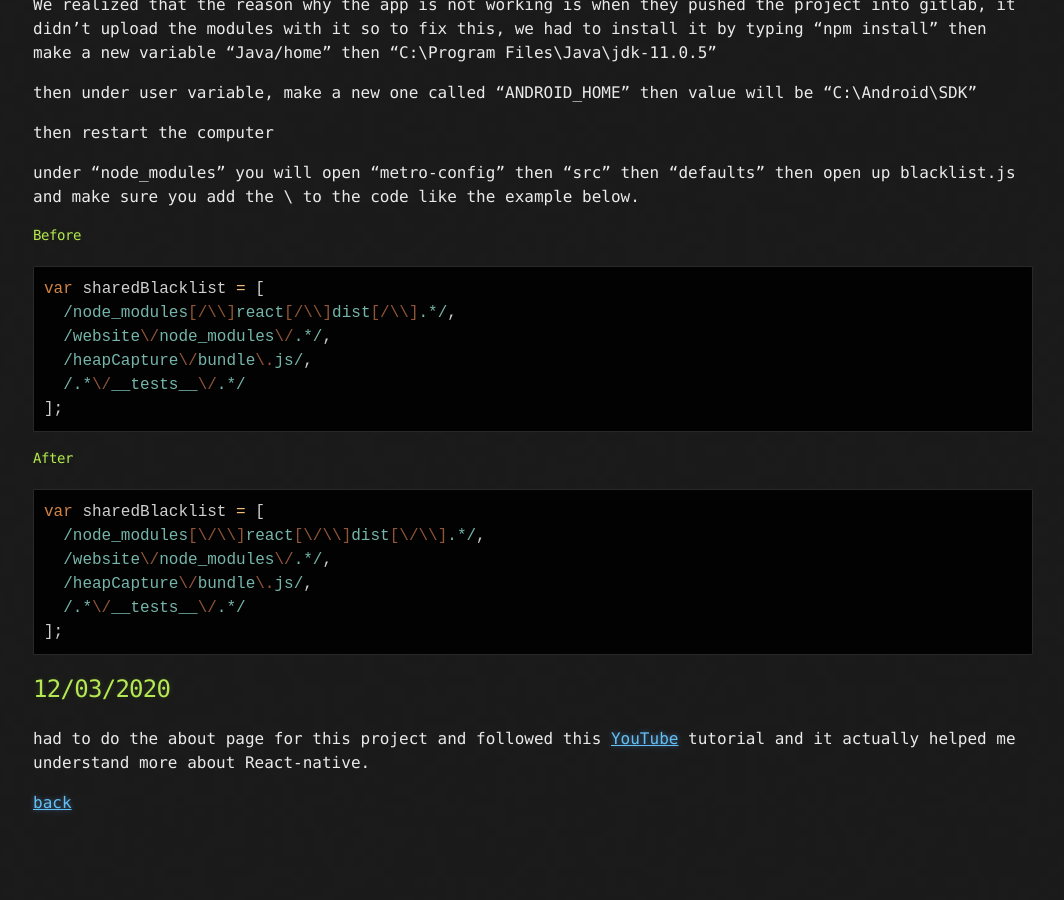
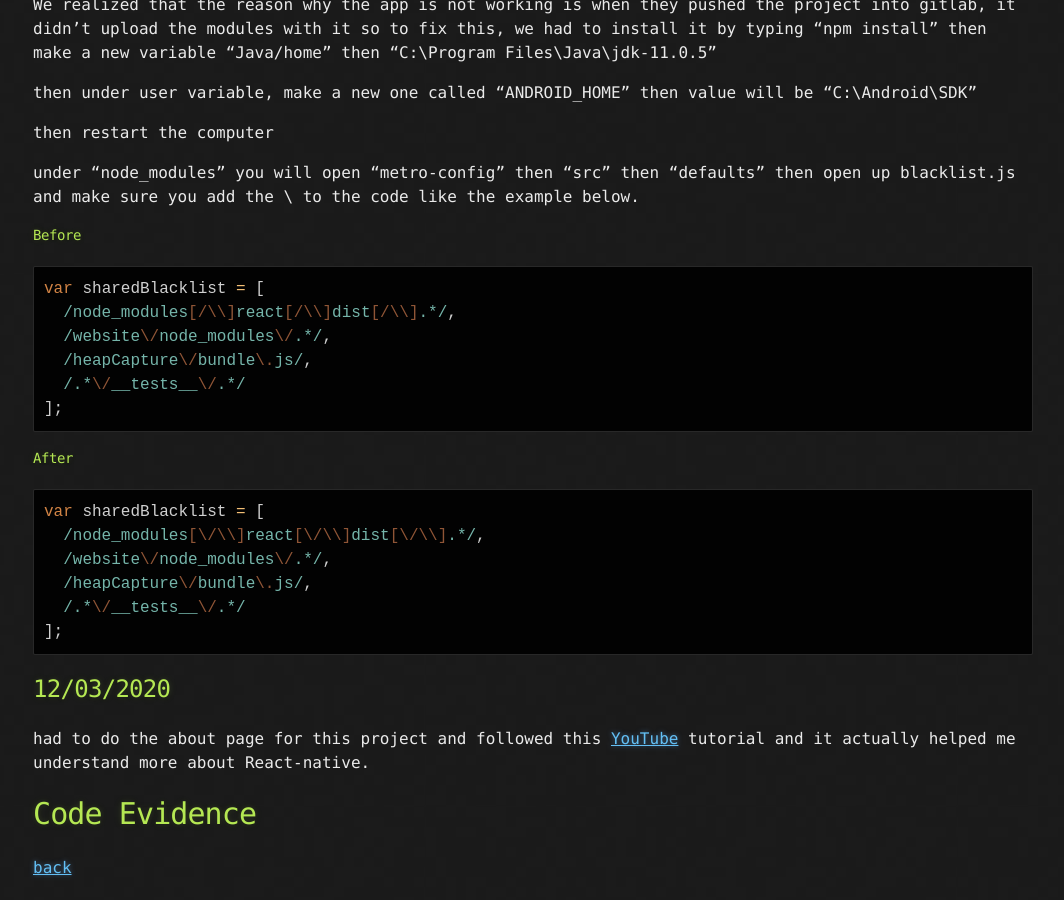
Before and after one commit to amorjk1/Project-1, a Jekyll site: the page built from project-development.md, in a window 1280 px wide and 900 px high, scrolled down 1322 px. Shown: the whole window, without its empty margins (107-1171 px from the left). Built offline with Jekyll 4.4.1, drawn with Linux system fonts in a browser that asks for light colours; our own code applies the rules of GitHub Pages for plain Markdown files; before the commit the page ends 2157 px from its top, so only the background shows below that.

Commit message:
Added pictures for code evidence

```diff
--- a/project-development.md
+++ b/project-development.md
@@ -69,5 +69,7 @@
 
 had to do the about page for this project and followed this <a href="https://www.youtube.com/watch?v=0h2TLGJya4A">YouTube</a> tutorial and it actually helped me understand more about React-native.
 
+# Code Evidence
+
 
 [back](./)
```
Also changed, not shown: assets/images/codeEvidence1.PNG (added), assets/images/codeEvidence2.PNG (added), assets/images/codeEvidence3.PNG (added), assets/images/codeEvidence4.PNG (added).
